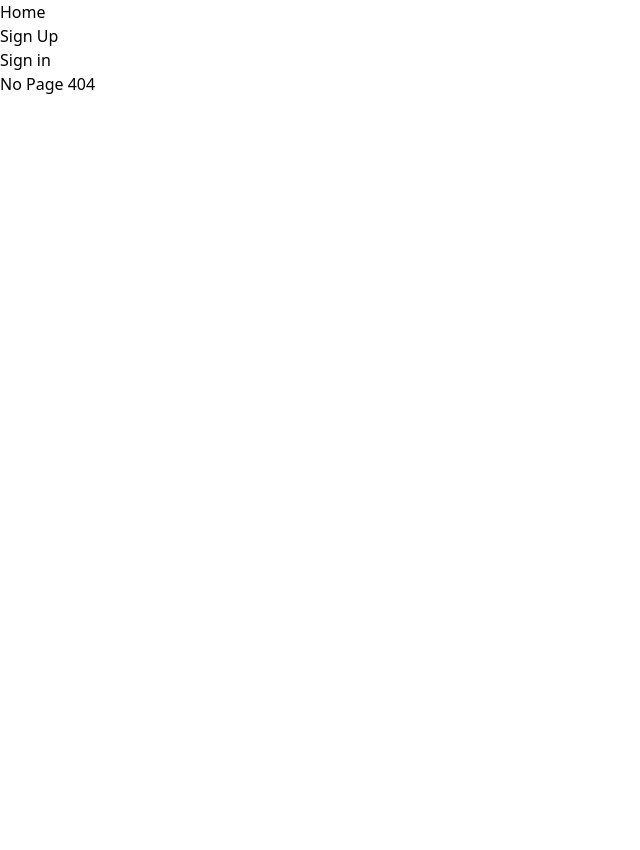
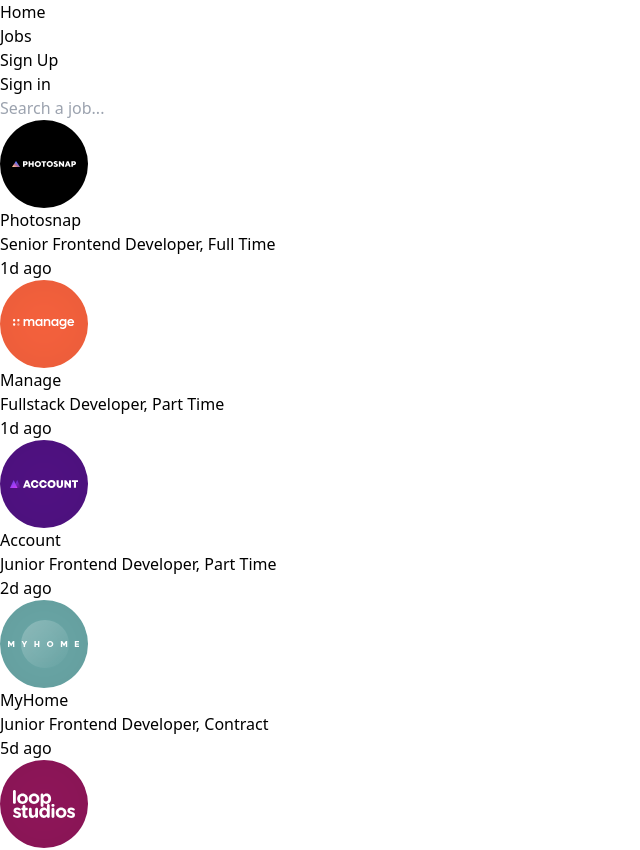
Before and after one commit to JohanTran02/JobChaser, a React (Vite) app: page /JobChaser/Jobs in a window 1280 px wide. Before the commit this address had no page. Shown: the top 850 px of the page, without its empty margins (0-640 px from the left). Before the commit the page ends 800 px from the top, so only its background shows below. Built offline with nearby package versions, Linux system fonts and the light colour scheme.

Commit message:
remvoed navigate on jobs

```diff
--- a/index.html
+++ b/index.html
@@ -3,7 +3,6 @@
 
 <head>
   <meta charset="UTF-8" />
-  <link rel="icon" type="image/svg+xml" href="/vite.svg" />
   <meta name="viewport" content="width=device-width, initial-scale=1.0" />
   <title>Job Chaser</title>
 </head>
--- a/src/App.tsx
+++ b/src/App.tsx
@@ -1,15 +1,15 @@
 import { Routes, Route } from "react-router-dom";
-// import { Jobs } from "./pages/Jobs"
+import { Jobs } from "./pages/Jobs"
 import { NoPage } from "./pages/NoPage"
 import { SignIn } from "./pages/SignIn";
 import { SignUp } from "./pages/SignUp"
 import { Home } from './pages/Home';
 import NavBar from "./components/NavBar"
-// import useFetch from './Fetch';
+import useFetch from './Fetch';
 
 function App() {
 
-  // const data = useFetch("data.json");
+  const data = useFetch("data.json");
 
   return (
     <>
@@ -17,10 +17,10 @@ function App() {
         <NavBar />
         <Routes>
           <Route path='/JobChaser/' element={<Home />} />
-          {/* <Route path='/JobChaser/Jobs' element=
+          <Route path='/JobChaser/Jobs' element=
             {
-              data && data ? <Jobs jobs={data} /> : <Navigate to="/JobChaser/NoPage" replace />
-            } /> */}
+              data && data ? <Jobs jobs={data} /> : <NoPage />
+            } />
           <Route path='/JobChaser/SignIn' element={<SignIn />} />
           <Route path='/JobChaser/Signup' element={<SignUp />} />
           <Route path="*" element={<NoPage />} />
--- a/src/components/NavBar.tsx
+++ b/src/components/NavBar.tsx
@@ -6,7 +6,7 @@ export function NavBar() {
             <nav className="flex">
                 <ul>
                     <li><Link to="/JobChaser/">Home</Link></li>
-                    {/* <li><Link to="/JobChaser/Jobs">Jobs</Link></li> */}
+                    <li><Link to="/JobChaser/Jobs">Jobs</Link></li>
                     <li><Link to="/JobChaser/SignUp">Sign Up</Link></li>
                     <li><Link to="/JobChaser/SignIn">Sign in</Link></li>
                 </ul>
```
